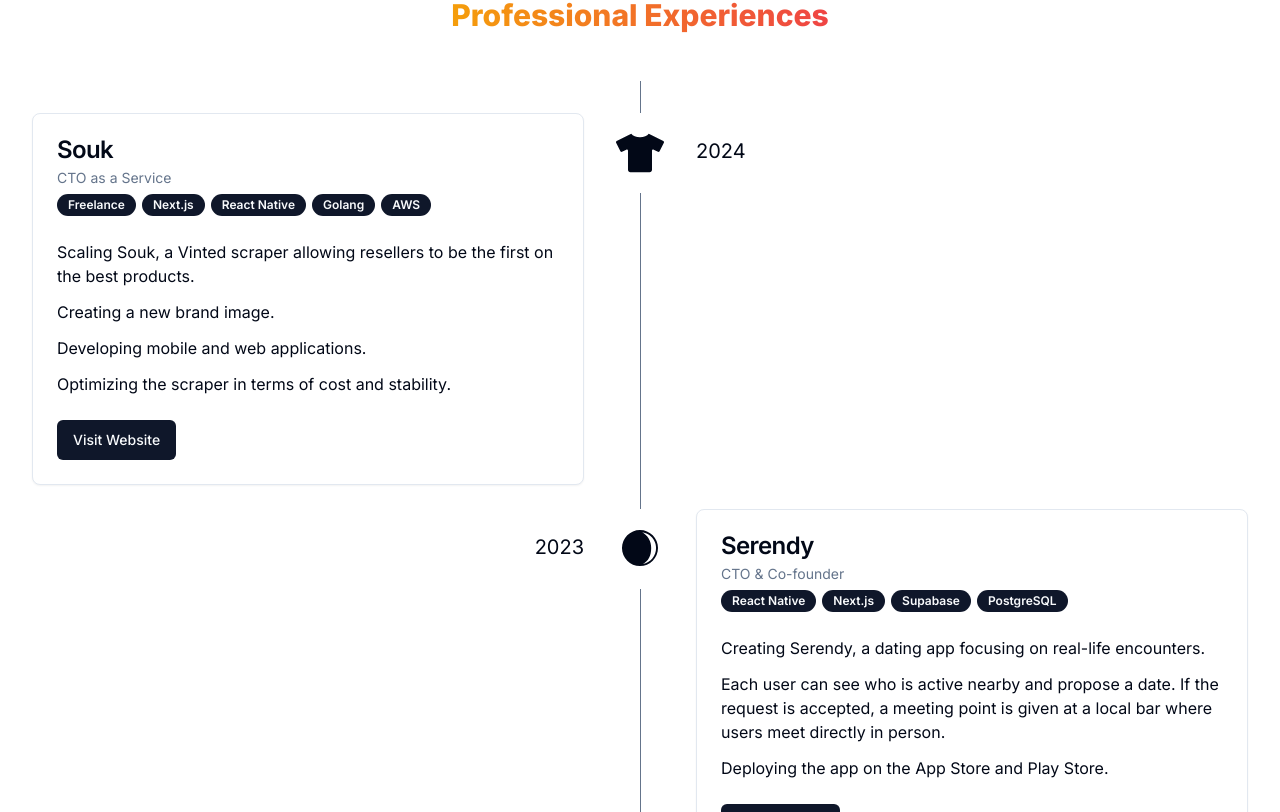
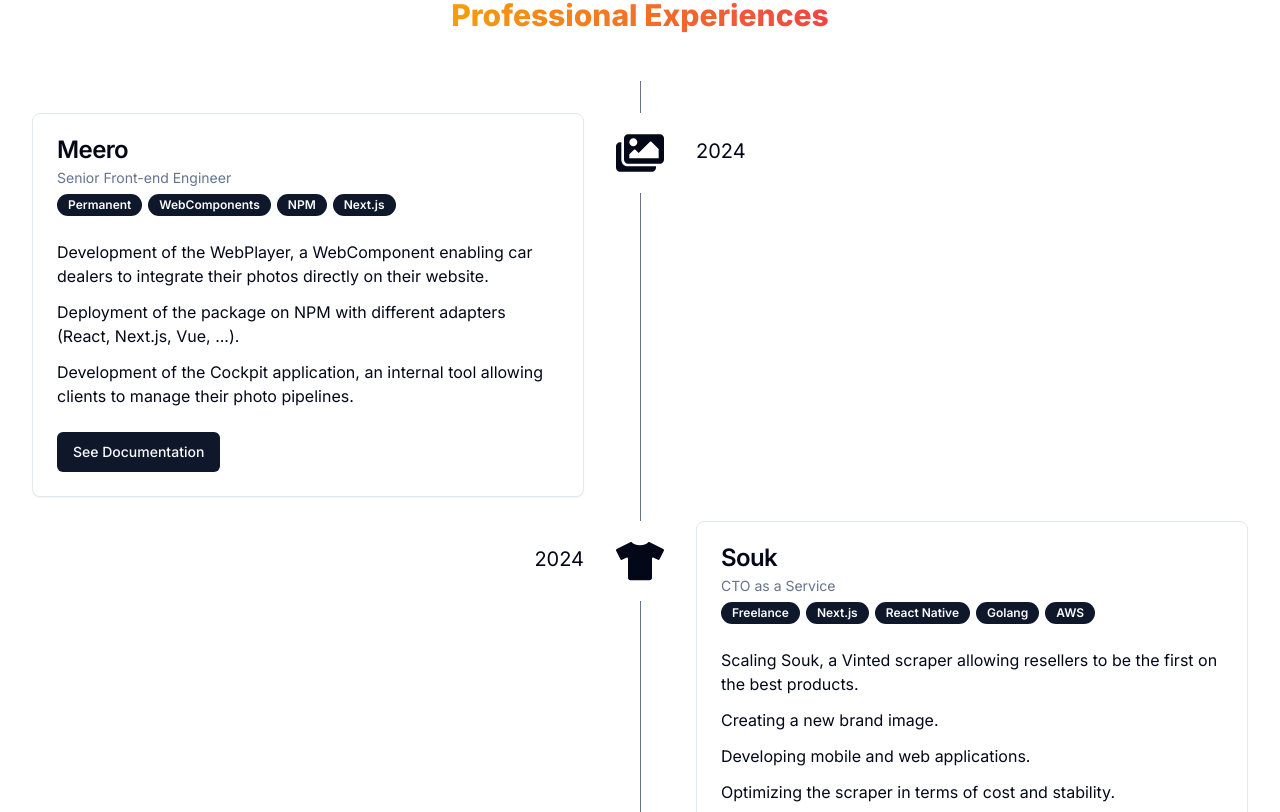
Before and after one commit to remi2257/portfolio-remi-lux, a Next.js app: page /en in a window 1280 px wide. Shown: the part 1968-2780 px from the top of the page. Built offline with nearby package versions, Linux system fonts and the light colour scheme; no server answers.

Commit message:
Add Meero to timeline

```diff
--- a/app/[locale]/(home)/ProfessionalExperiences.tsx
+++ b/app/[locale]/(home)/ProfessionalExperiences.tsx
@@ -1,7 +1,7 @@
 import Link from "next/link";
 import { useTranslations } from "next-intl";
 import { BsBank } from "react-icons/bs";
-import { FaBox, FaTshirt } from "react-icons/fa";
+import { FaBox, FaImages, FaTshirt } from "react-icons/fa";
 import { GiFrance, GiOwl, GiRobotGrab } from "react-icons/gi";
 import { TbSubmarine } from "react-icons/tb";
 import { VscGraphLine } from "react-icons/vsc";
@@ -21,6 +21,26 @@
   const ctaT = useTranslations("cta");
 
   const experienceList: TimelineElement[] = [
+    {
+      title: "Meero",
+      subtitle: t("meero.job"),
+      badges: [t("badges.cdi"), "WebComponents", "NPM", "Next.js"],
+      description: tList("meero.description"),
+
+      Icon: FaImages,
+      date: "2024",
+
+      footer: (
+        <Button asChild>
+          <Link
+            href="https://carcutter.github.io/cars-webplayer-js/"
+            target="_blank"
+          >
+            {ctaT("seeDocumentation")}
+          </Link>
+        </Button>
+      ),
+    },
     {
       title: "Souk",
       subtitle: "CTO as a Service",
--- a/app/[locale]/resume/_content/content.type.ts
+++ b/app/[locale]/resume/_content/content.type.ts
@@ -12,7 +12,14 @@
 
 export type EducationSection = Section<"phelma" | "prepa">;
 export type ProfessionalExperienceSection = Section<
-  "souk" | "serendy" | "milleis" | "masa" | "stockly" | "forssea" | "niryo"
+  | "meero"
+  | "souk"
+  | "serendy"
+  | "milleis"
+  | "masa"
+  | "stockly"
+  | "forssea"
+  | "niryo"
 >;
 export type SkillsSection = Section<"web" | "misc">;
 export type PersonalProjectsSection = Section<"tgvMaxExtra" | "sudokuSolver">;
--- a/i18n/translations/en.json
+++ b/i18n/translations/en.json
@@ -19,6 +19,14 @@
     "experiences": {
       "title": "Professional Experiences",
 
+      "meero": {
+        "job": "Senior Front-end Engineer",
+        "description": {
+          "paragraph1": "Development of the WebPlayer, a WebComponent enabling car dealers to integrate their photos directly on their website.",
+          "paragraph2": "Deployment of the package on NPM with different adapters (React, Next.js, Vue, ...).",
+          "paragraph3": "Development of the Cockpit application, an internal tool allowing clients to manage their photo pipelines."
+        }
+      },
       "souk": {
         "description": {
           "paragraph1": "Scaling Souk, a Vinted scraper allowing resellers to be the first on the best products.",
@@ -221,6 +229,7 @@
     "contactMe": "Contact Me",
     "getMyResume": "Get my Resume",
     "visitWebsite": "Visit Website",
+    "seeDocumentation": "See Documentation",
     "seeOnWebsite": "See on Website",
     "seeOnGithub": "See on Github"
   },
--- a/i18n/translations/es.json
+++ b/i18n/translations/es.json
@@ -19,6 +19,14 @@
     "experiences": {
       "title": "Experiencias Profesionales",
 
+      "meero": {
+        "job": "Ingeniero Front-end Senior",
+        "description": {
+          "paragraph1": "Desarrollo del WebPlayer, un WebComponent que permite a los concesionarios de automóviles integrar sus fotos directamente en su sitio web.",
+          "paragraph2": "Despliegue del paquete en NPM con diferentes adaptadores (React, Next.js, Vue, ...).",
+          "paragraph3": "Desarrollo de la aplicación Cockpit, una herramienta interna que permite a los clientes gestionar sus flujos de fotos."
+        }
+      },
       "souk": {
         "description": {
           "paragraph1": "Escalado de Souk, un scraper de Vinted que permite a los revendedores ser los primeros en los mejores productos.",
@@ -221,6 +229,7 @@
     "contactMe": "Contáctame",
     "getMyResume": "Obtener mi CV",
     "visitWebsite": "Visitar el sitio web",
+    "seeDocumentation": "Ver la documentación",
     "seeOnWebsite": "Ver en el sitio web",
     "seeOnGithub": "Ver en Github"
   },
--- a/i18n/translations/fr.json
+++ b/i18n/translations/fr.json
@@ -19,6 +19,14 @@
     "experiences": {
       "title": "Expériences professionnelles",
 
+      "meero": {
+        "job": "Ingénieur Front-end Sénior",
+        "description": {
+          "paragraph1": "Développement du WebPlayer, un WebComponent permettant aux concessionnaires automobiles d'intégrer leurs photos directement sur leur site web.",
+          "paragraph2": "Déploiement du package sur NPM avec différents adaptateurs (React, Next.js, Vue, ...).",
+          "paragraph3": "Développement de l'application Cockpit, un outil interne permettant aux clients de gérer leurs pipelines de photos."
+        }
+      },
       "souk": {
         "description": {
           "paragraph1": "Scaling de Souk, un scraper Vinted permettant aux resellers d'être premiers sur les meilleurs produits.",
@@ -225,6 +233,7 @@
     "contactMe": "Contactez-moi",
     "getMyResume": "Télécharger mon CV",
     "visitWebsite": "Visiter le site",
+    "seeDocumentation": "Voir la documentation",
     "seeOnWebsite": "Voir sur le site",
     "seeOnGithub": "Voir sur Github"
   },
```
